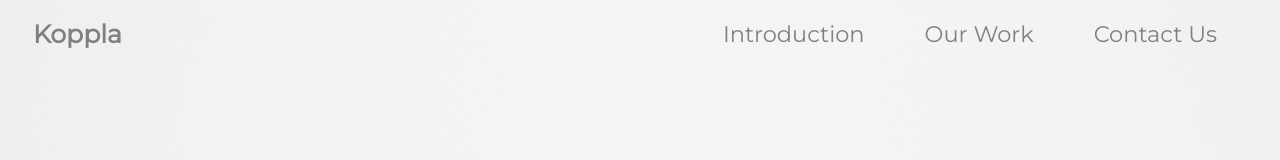
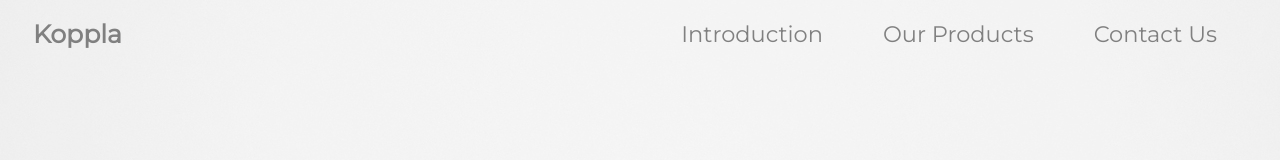
Before and after one commit to aniolcarbo/koppla, a plain HTML site: page index.html in a window 1280 px wide. Shown: the top 160 px of the page. Drawn offline with Linux system fonts and the light colour scheme.

Commit message:
Changed redirection to Our Products

```diff
--- a/index.html
+++ b/index.html
@@ -41,7 +41,7 @@
                   <a class="nav-link tm-nav-link" href="#introduction" style="color: grey">Introduction</a>
               </li>
               <li class="nav-item">
-                  <a class="nav-link tm-nav-link" href="#work" style="color: grey">Our Work</a>
+                  <a class="nav-link tm-nav-link" href="#work" style="color: grey">Our Products</a>
               </li>
               <li class="nav-item">
                   <a class="nav-link tm-nav-link" href="#contact" style="color: grey">Contact Us</a>
```
